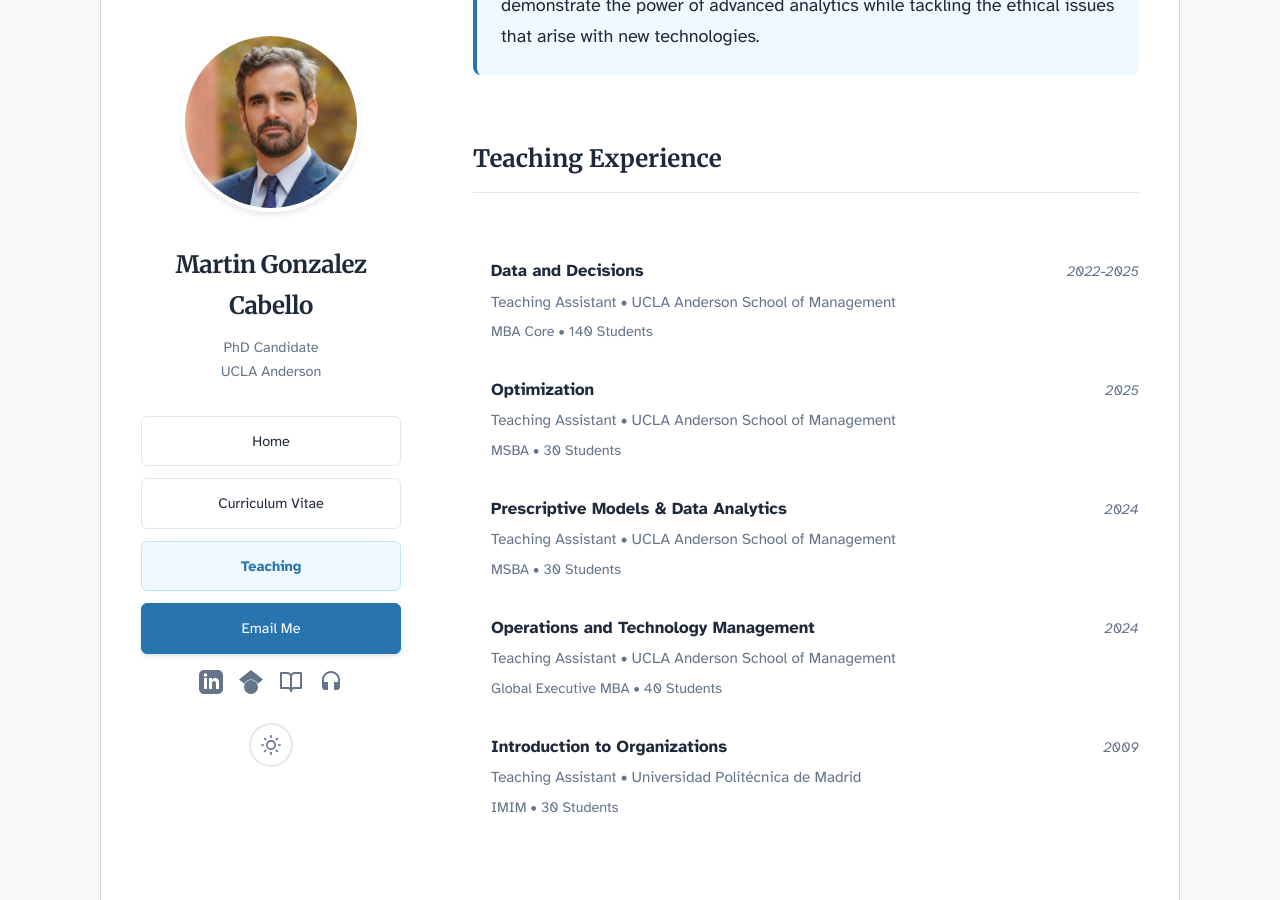
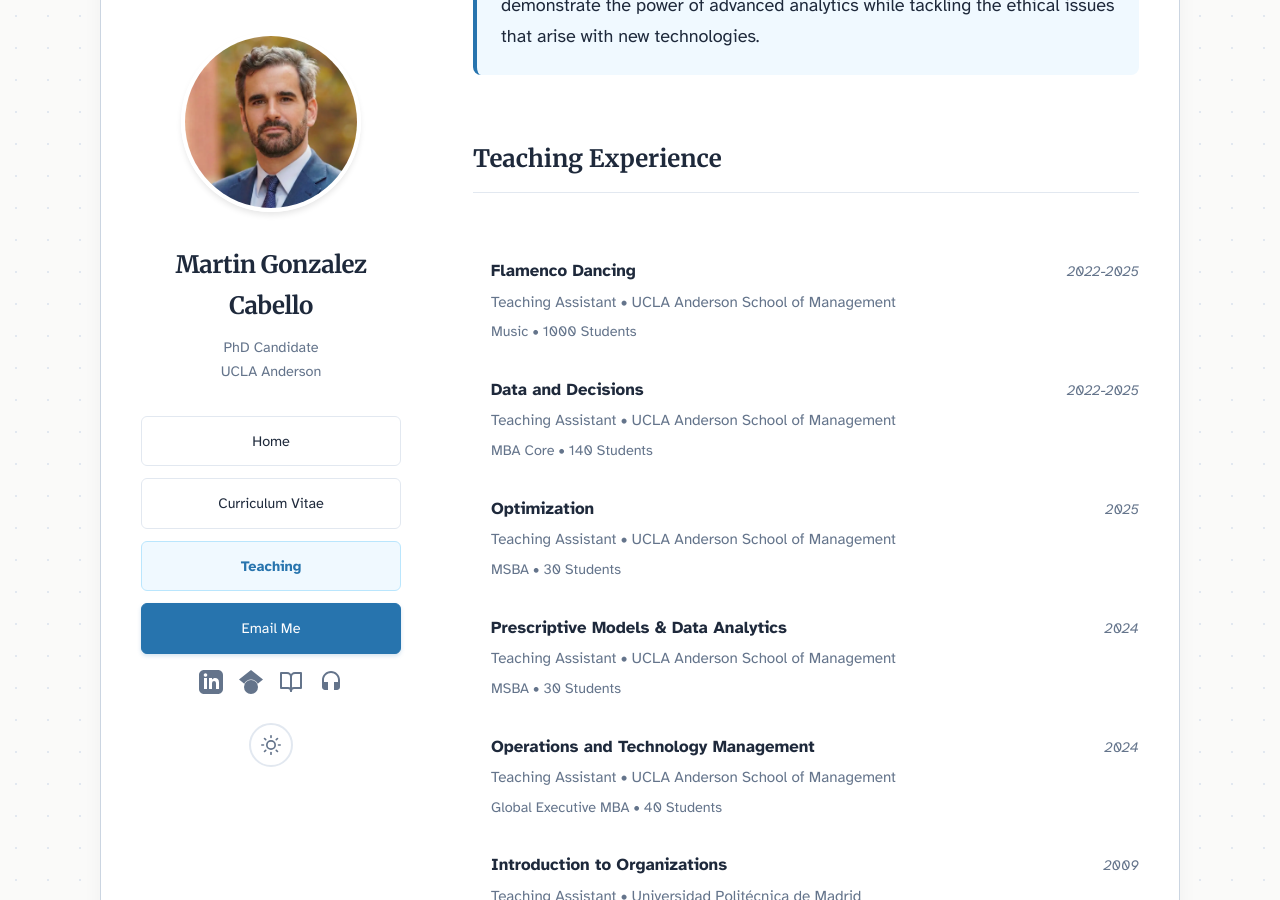
Before and after one commit to martins73/research-site, a Jekyll site: the page built from teaching.md, in a window 1280 px wide and 900 px high, scrolled down 1120 px. Built offline with Jekyll 4.4.1, drawn with Linux system fonts in a browser that asks for light colours.

Commit message:
Add Flamenco Dancing course to teaching data

```diff
--- a/_data/teaching.yml
+++ b/_data/teaching.yml
@@ -5,6 +5,10 @@
   dates: "2022 - Present"
   role: "Teaching Assistant"
   courses:
+    - title: "Flamenco Dancing"
+      program: "Music"
+      year: "2022-2025"
+      students: 1000
     - title: "Data and Decisions"
       program: "MBA Core"
       year: "2022-2025"
```
